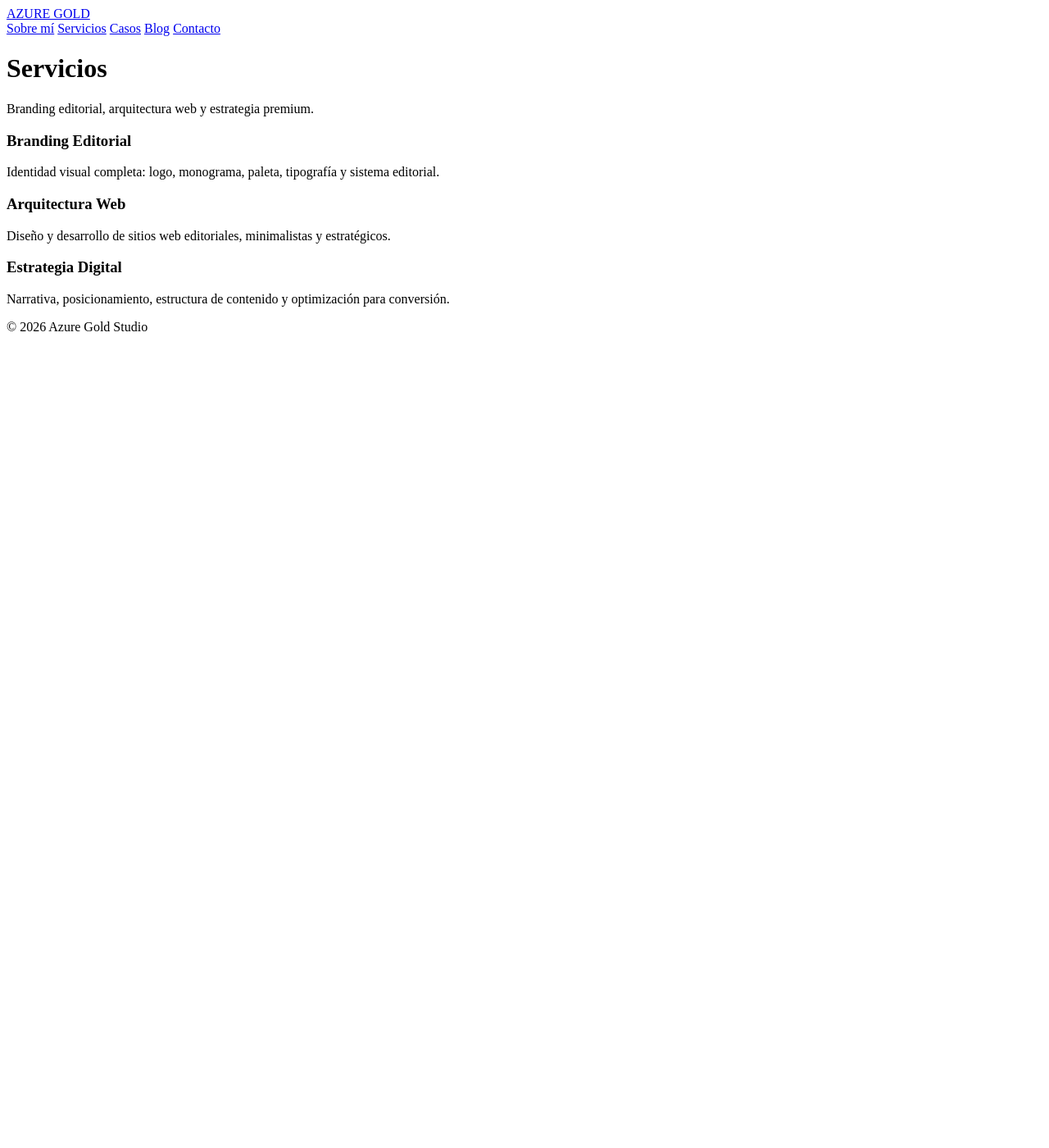
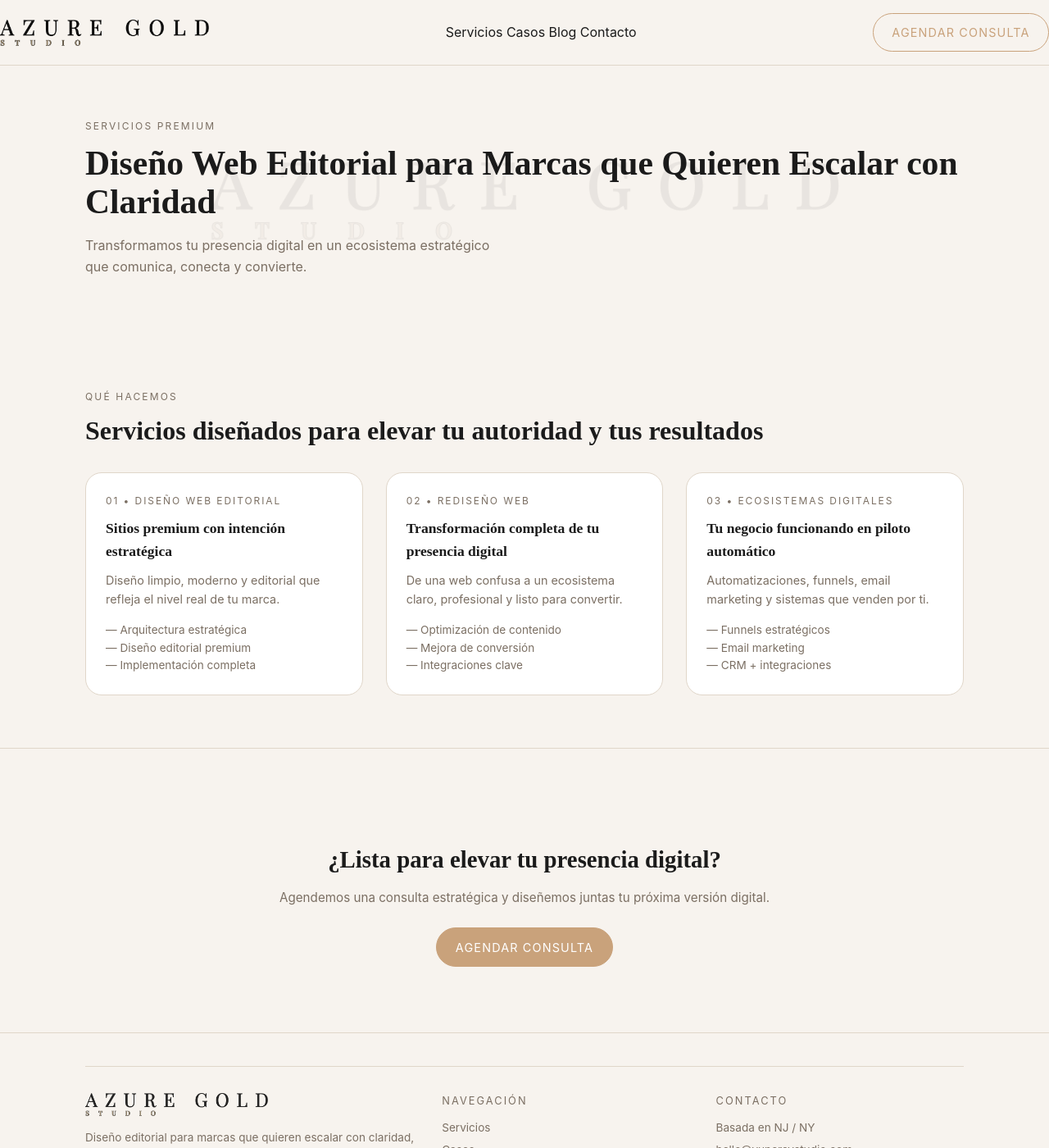
Before and after one commit to jcynay0206/mi_portfolio, a Jekyll site: the page servicios/index.html, which Jekyll copies as it is, in a window 1280 px wide and 1400 px high. Shown: the whole window at 82% size. Built offline with Jekyll 4.4.1, drawn with Linux system fonts in a browser that asks for light colours; some of the changed text lies outside the part shown.

Commit message:
Update index.html

```diff
--- a/servicios/index.html
+++ b/servicios/index.html
@@ -4,55 +4,137 @@
   <meta charset="UTF-8">
   <title>Servicios — Azure Gold Studio</title>
   <meta name="viewport" content="width=device-width, initial-scale=1">
-  <link rel="stylesheet" href="assets/styles.css">
-  <link rel="icon" href="assets/favicon.png" type="image/png">
+  <link rel="stylesheet" href="/assets/styles.css">
+  <link rel="icon" href="/assets/favicon.ico">
 </head>
 
 <body>
 
+<!-- MENÚ -->
 <nav class="menu">
   <div class="menu-inner">
-    <a href="/index.html" class="menu-logo">AZURE GOLD</a>
+
+    <a href="/" class="menu-logo desktop-logo">
+      <img src="/assets/img/branding/logo.png" alt="Azure Gold Studio">
+    </a>
+
+    <a href="/" class="menu-logo mobile-logo">
+      <span>AZURE GOLD</span> STUDIO
+    </a>
 
     <div class="menu-links">
-      <a href="/sobre-mi.html" class="nav-sobre">Sobre mí</a>
-      <a href="/servicios.html" class="nav-servicios">Servicios</a>
-      <a href="/casos.html" class="nav-casos">Casos</a>
-      <a href="/blog/index.html" class="nav-blog">Blog</a>
-      <a href="/contacto.html" class="nav-contacto">Contacto</a>
+      <a href="/servicios/">Servicios</a>
+      <a href="/casos/">Casos</a>
+      <a href="/blog/">Blog</a>
+      <a href="/contacto/">Contacto</a>
     </div>
+
+    <a href="/calendly/" class="btn btn-outline">Agendar consulta</a>
   </div>
 </nav>
 
-
-<header class="sub-hero">
-  <h1>Servicios</h1>
-  <p>Branding editorial, arquitectura web y estrategia premium.</p>
+<!-- HERO EDITORIAL -->
+<header class="hero hero-watermark">
+  <div class="wrapper">
+    <div class="hero-eyebrow">Servicios premium</div>
+    <h1 class="hero-title">Diseño Web Editorial para Marcas que Quieren Escalar con Claridad</h1>
+    <p class="hero-subtitle">
+      Transformamos tu presencia digital en un ecosistema estratégico que comunica, conecta y convierte.
+    </p>
+  </div>
 </header>
 
-<section class="section">
-  <div class="services-grid">
+<!-- CONTENIDO -->
+<section>
+  <div class="wrapper">
+    <div class="section-label">Qué hacemos</div>
+    <h2 class="section-title">Servicios diseñados para elevar tu autoridad y tus resultados</h2>
 
-    <div class="service-card">
-      <h3>Branding Editorial</h3>
-      <p>Identidad visual completa: logo, monograma, paleta, tipografía y sistema editorial.</p>
+    <div class="cards-3">
+
+      <article class="card">
+        <div class="card-label">01 • Diseño Web Editorial</div>
+        <h3 class="card-title">Sitios premium con intención estratégica</h3>
+        <p class="card-text">Diseño limpio, moderno y editorial que refleja el nivel real de tu marca.</p>
+        <ul class="card-list">
+          <li>Arquitectura estratégica</li>
+          <li>Diseño editorial premium</li>
+          <li>Implementación completa</li>
+        </ul>
+      </article>
+
+      <article class="card">
+        <div class="card-label">02 • Rediseño Web</div>
+        <h3 class="card-title">Transformación completa de tu presencia digital</h3>
+        <p class="card-text">De una web confusa a un ecosistema claro, profesional y listo para convertir.</p>
+        <ul class="card-list">
+          <li>Optimización de contenido</li>
+          <li>Mejora de conversión</li>
+          <li>Integraciones clave</li>
+        </ul>
+      </article>
+
+      <article class="card">
+        <div class="card-label">03 • Ecosistemas Digitales</div>
+        <h3 class="card-title">Tu negocio funcionando en piloto automático</h3>
+        <p class="card-text">Automatizaciones, funnels, email marketing y sistemas que venden por ti.</p>
+        <ul class="card-list">
+          <li>Funnels estratégicos</li>
+          <li>Email marketing</li>
+          <li>CRM + integraciones</li>
+        </ul>
+      </article>
+
     </div>
-
-    <div class="service-card">
-      <h3>Arquitectura Web</h3>
-      <p>Diseño y desarrollo de sitios web editoriales, minimalistas y estratégicos.</p>
-    </div>
-
-    <div class="service-card">
-      <h3>Estrategia Digital</h3>
-      <p>Narrativa, posicionamiento, estructura de contenido y optimización para conversión.</p>
-    </div>
-
   </div>
 </section>
 
-<footer class="footer">
-  <p>© 2026 Azure Gold Studio</p>
+<!-- CTA -->
+<section id="contacto">
+  <div class="wrapper cta-final">
+    <h2>¿Lista para elevar tu presencia digital?</h2>
+    <p>Agendemos una consulta estratégica y diseñemos juntas tu próxima versión digital.</p>
+    <a href="/calendly/" class="btn">Agendar consulta</a>
+  </div>
+</section>
+
+<!-- FOOTER -->
+<footer>
+  <div class="wrapper">
+    <div class="footer-grid">
+
+      <div>
+        <img src="/assets/img/branding/logo.png" class="footer-logo">
+        <p>Diseño editorial para marcas que quieren escalar con claridad, confianza y conversión.</p>
+      </div>
+
+      <div>
+        <div class="footer-title">Navegación</div>
+        <ul class="footer-links">
+          <li><a href="/servicios/">Servicios</a></li>
+          <li><a href="/casos/">Casos</a></li>
+          <li><a href="/blog/">Blog</a></li>
+          <li><a href="/contacto/">Contacto</a></li>
+        </ul>
+      </div>
+
+      <div>
+        <div class="footer-title">Contacto</div>
+        <ul class="footer-links">
+          <li>Basada en NJ / NY</li>
+          <li><a href="mailto:hello@yunersystudio.com">hello@yunersystudio.com</a></li>
+        </ul>
+      </div>
+
+    </div>
+
+    <div class="footer-bottom">
+      <span>© <span id="year"></span> Azure Gold Studio</span>
+      <span>Diseño editorial & estrategia digital</span>
+    </div>
+  </div>
+
+  <script>document.getElementById("year").textContent = new Date().getFullYear();</script>
 </footer>
 
 </body>
```
